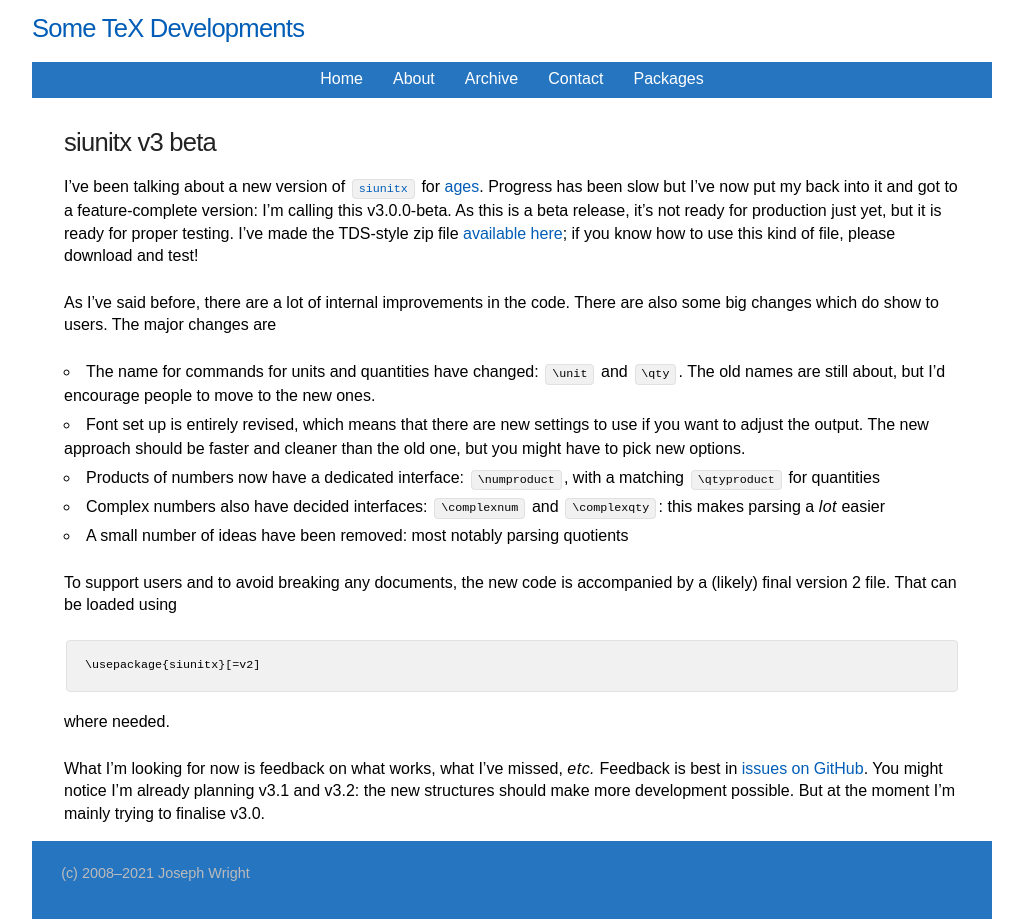
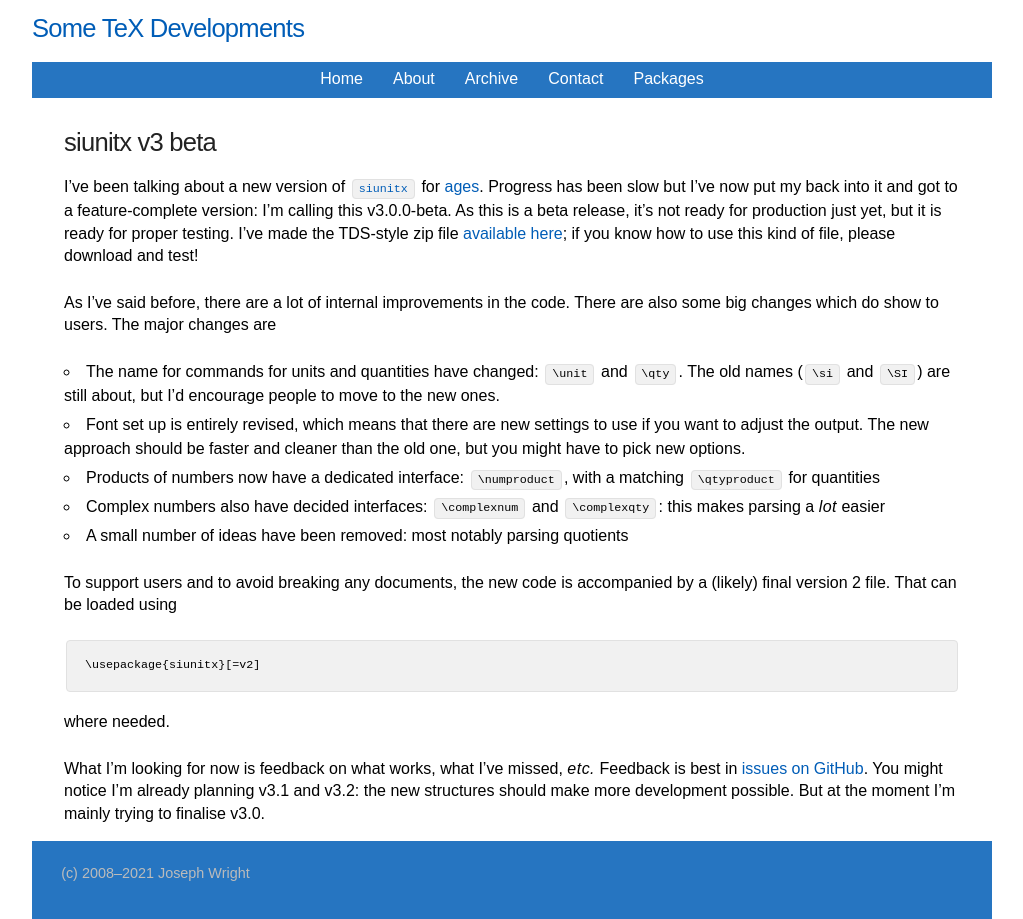
Before and after one commit to josephwright/josephwright.github.io, a Jekyll site: the page built from _posts/2021-04-16-siunitx-v3-beta.md, in a window 1280 px wide. Shown: the whole page, without its empty margins (128-1151 px from the left). Built offline with Jekyll 4.4.1, drawn with Linux system fonts in a browser that asks for light colours.

Commit message:
Include \SI and \si in post

```diff
--- a/_posts/2021-04-16-siunitx-v3-beta.md
+++ b/_posts/2021-04-16-siunitx-v3-beta.md
@@ -20,8 +20,8 @@ There are also some big changes which do show to users. The major changes
 are
 
 - The name for commands for units and quantities have changed:
-  `\unit` and `\qty`. The old names are still about, but I'd encourage
-  people to move to the new ones.
+  `\unit` and `\qty`. The old names (`\si` and `\SI`) are still about, but I'd
+  encourage people to move to the new ones.
 - Font set up is entirely revised, which means that there are new settings
   to use if you want to adjust the output. The new approach should be faster
   and cleaner than the old one, but you might have to pick new options.
```
